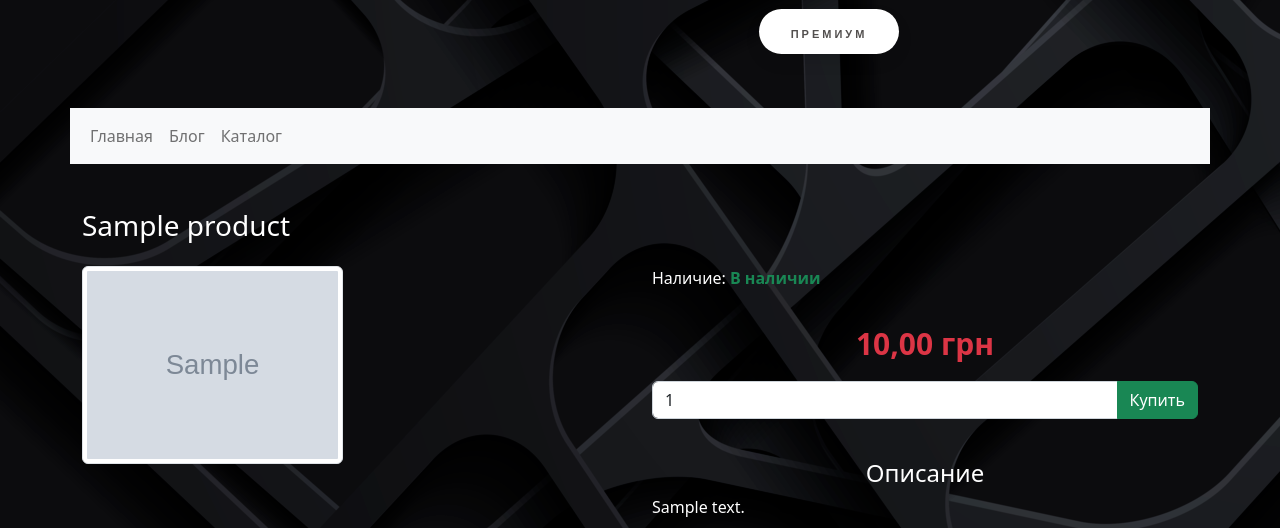
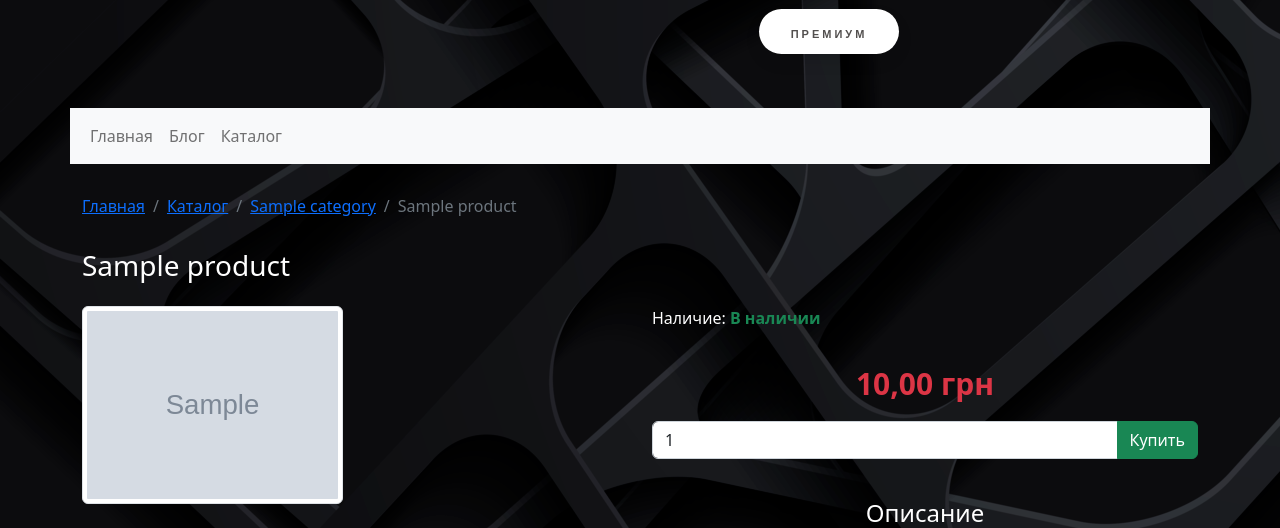
Before and after one commit to Regomal/Rob_in_Hoodie, a Django app: a page that uses templates/base.html in a window 1280 px wide. Shown: the part 155-683 px from the top of the page. Run offline with Django 4.2, Linux system fonts and the light colour scheme; tables that the repository leaves empty hold one stand-in row (values such as "Sample post"); grey boxes marked "Sample" are stand-in pictures; parts of the project's set-up code (start-up, migrations or seed data) failed here and were passed over.

Commit message:
breadcrumbs

```diff
--- a/apps/blog/models.py
+++ b/apps/blog/models.py
@@ -2,6 +2,8 @@ from django.db import models
 from imagekit.models import ProcessedImageField, ImageSpecField
 from pilkit.processors import ResizeToFill
 from django.utils.safestring import mark_safe
+
+from apps.main.mixins import MetaTagMixin
 from config.settings import MEDIA_ROOT
 from apps.user.models import User
 
--- a/apps/catalog/models.py
+++ b/apps/catalog/models.py
@@ -121,6 +121,12 @@ class Product(MetaTagMixin):
     def get_absolute_url(self):
         return reverse('product', args=[self.slug])
 
+    def main_category(self):
+        category = self.categories.filter(productcategory__is_main=True).first()
+        if category:
+            return category
+        return Category.objects.get(id=1)
+
     class Meta:
         verbose_name = 'Товар'
         verbose_name_plural = 'Товары'
--- a/apps/catalog/views.py
+++ b/apps/catalog/views.py
@@ -1,3 +1,4 @@
+from django.urls import reverse
 from django.views import generic
 from apps.catalog.models import Category, Product
 
@@ -28,3 +29,25 @@ class ProductsByCategoryView(generic.ListView):
 class ProductDetailView(generic.DetailView):
     model = Product
     template_name = 'catalog/product.html'
+
+    def set_breadcrumbs(self):
+        breadcrumbs = {reverse('catalog'): "Каталог"}
+
+        category = self.object.main_category()
+        if category:
+            categories = [(reverse('categories', args=[category.slug]), category.name)]
+            parent = category.parent
+            while parent is not None:
+                categories.append((reverse('categories', args=[parent.slug]), parent.name))
+                parent = parent.parent
+            for key, value in categories[::-1]:
+                breadcrumbs.update({key: value})
+
+        breadcrumbs.update({'current': self.object.name})
+        return breadcrumbs
+
+
+    def get_context_data(self, **kwargs):
+        context = super().get_context_data(**kwargs)
+        context.update({'breadcrumbs': self.set_breadcrumbs()})
+        return context
--- a/apps/main/mixins.py
+++ b/apps/main/mixins.py
@@ -2,13 +2,14 @@ from django.db import models
 
 class MetaTagMixin(models.Model):
     name = None
-    meta_title = models.CharField(verbose_name="Neta Title", max_length=255, null=True, blank=True)
-    meta_description = models.CharField(verbose_name="Neta Description", max_length=255, null=True, blank=True)
-    meta_keywords = models.CharField(verbose_name="Neta Keywords", max_length=255, null=True, blank=True)
+    meta_title = models.CharField(verbose_name="Meta Title", max_length=255, null=True, blank=True)
+    meta_description = models.CharField(verbose_name="Meta Description", max_length=255, null=True, blank=True)
+    meta_keywords = models.CharField(verbose_name="Meta Keywords", max_length=255, null=True, blank=True)
 
     def get_meta_title(self):
         if self.meta_title:
             return self.meta_title
         return self.name
+
     class Meta():
         abstract = True
--- a/config/settings.py
+++ b/config/settings.py
@@ -86,7 +86,7 @@ WSGI_APPLICATION = 'config.wsgi.application'
 DATABASES = {
     'default': {
         'ENGINE': 'django.db.backends.postgresql',
-        'NAME': 'Rob_in_Hoodie_db',
+        'NAME': 'Filmoroom',
         'USER': 'Rob',
         'PASSWORD': '1234',
         'HOST': 'localhost',
--- /dev/null
+++ b/templates/_breadcrumbs.html
@@ -0,0 +1,13 @@
+<nav aria-label="breadcrumb">
+  <ol class="breadcrumb">
+    <li class="breadcrumb-item"><a href="{% url 'index' %}">Главная</a></li>
+
+      {% for key, value in breadcrumbs.items %}
+          {% if key == 'current' %}
+              <li class="breadcrumb-item active" aria-current="page">{{ value }}</li>
+          {% else %}
+              <li class="breadcrumb-item"><a href="{{ key }}">{{ value }}</a></li>
+          {% endif %}
+      {% endfor %}
+  </ol>
+</nav>
--- a/templates/base.html
+++ b/templates/base.html
@@ -64,6 +64,9 @@
 
 
 <div class="container">
+    {% block breadcrumbs %}
+    {% endblock %}
+
     {% block content %}
     {% endblock %}
 </div>
--- a/templates/catalog/product.html
+++ b/templates/catalog/product.html
@@ -3,6 +3,10 @@
  {% block meta_tags %}
     {% include '_meta_tags.html' with meta_title=product.get_meta_title meta_description=product.meta_description meta_keywords=product.meta_keywords %}
  {% endblock %}
+
+{% block breadcrumbs %}
+    {% include '_breadcrumbs.html' %}
+{% endblock %}
 
 {% block content %}
     <div class="product-view">
```
Also changed, not shown: apps/blog/migrations/0014_article_meta_description_article_meta_keywords_and_more.py (added), apps/blog/migrations/0015_alter_article_meta_description_and_more.py (added), apps/blog/migrations/0016_remove_article_meta_description_and_more.py (added), apps/catalog/migrations/0010_alter_category_meta_description_and_more.py (added), media/catalog/category/detectivi_v8F3tKo.jpg (added), media/catalog/category/history_xePNqfh.jpg (added), media/catalog/category/multiki_qwUr7kz.jpg (added), media/catalog/category/vse_filmi_swsmP16.jpg (added), media/catalog/product/Dostat_nogi.jpg (added), 1 other file.
